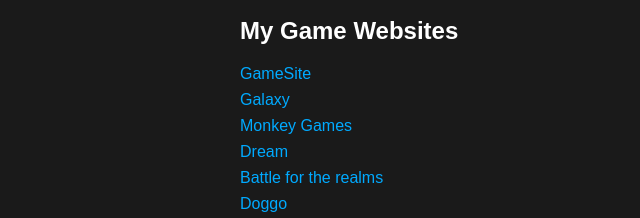
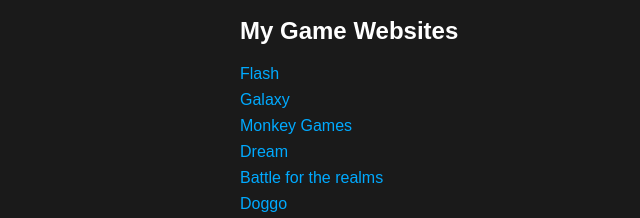
Before and after one commit to ALPHA-JR1890/alpha-jr1890.github.io, a plain HTML site: page index.html in a window 1280 px wide. Shown: the part 267-485 px from the top of the page, 0-640 px from the left. Drawn offline with Linux system fonts and the light colour scheme.

Commit message:
Update index.html

```diff
--- a/index.html
+++ b/index.html
@@ -61,7 +61,7 @@
         <section id="game-websites">
             <h2> My Game Websites</h2>
             <ul>
-                <li><a href="https://Alpha-jr1890.github.io/gamesite" target="_blank">GameSite</a></li>
+                <li><a href="https://Alpha-jr1890.github.io/Flash" target="_blank">Flash</a></li>
                 <li><a href="https://alpha-jr1890.github.io/galaxy" target="_blank">Galaxy</a></li>
                 <li><a href="https://Alpha-jr1890.github.io/monkeygames" target="_blank">Monkey Games</a></li>
                 <li><a href="https://Alpha-jr1890.github.io/Dream" target="_blank">Dream</a></li>
```
